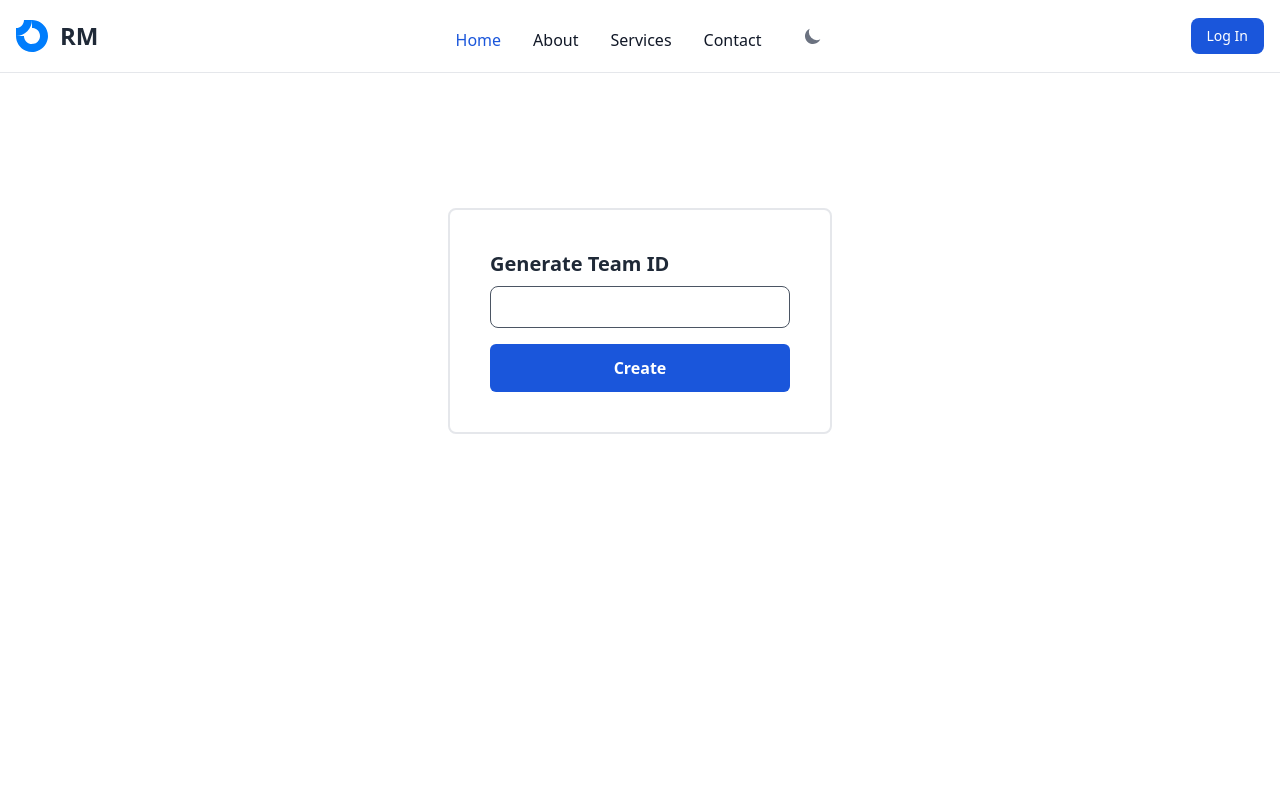
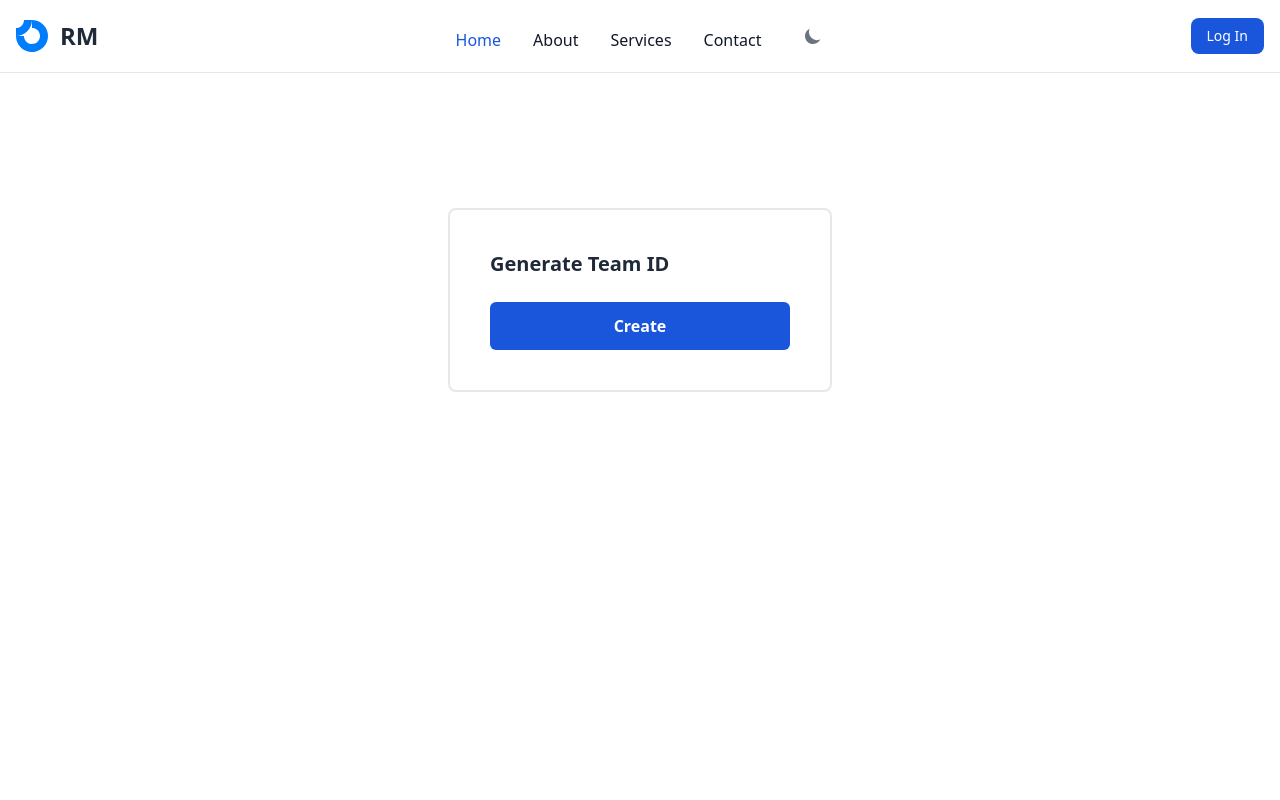
Before and after one commit to patrickiyiakimo/retro-manager, a React (Create React App) app: page /createteam in a window 1280 px wide. Shown: the top 800 px of the page. Built offline with nearby package versions, Linux system fonts and the light colour scheme.

Commit message:
fetched teamID

```diff
--- a/src/api/GenerateTeamId.ts
+++ b/src/api/GenerateTeamId.ts
@@ -1 +1,52 @@
-import React from "react";
+// export const generate_id = async (team_id: {
+//     uuid: string;
+// }) => {
+//     try {
+//         const response = await fetch("http://localhost:2500/generateId", {
+//           method: "GET",
+//           headers: {
+//             "Content-Type": "application/json",
+//           },
+//           body: JSON.stringify(team_id),
+//         });
+
+//         if (!response.ok) {
+//             throw new Error("Failed to generate Team ID")
+//         }
+//     } catch (error) {
+//         console.error("Error generating teamId:", error)
+//         throw error
+//     }
+// }
+
+
+
+
+
+
+
+
+export const generate_id = async (team_id: {
+  uuid: string;
+}): Promise<string> => {
+  try {
+    const response = await fetch("http://localhost:2500/generateId", {
+      method: "POST", // Changed to POST
+      headers: {
+        "Content-Type": "application/json",
+      },
+      body: JSON.stringify(team_id),
+    });
+
+    if (!response.ok) {
+      const errorData = await response.json();
+      throw new Error(errorData.message || "Failed to generate Team ID");
+    }
+
+    const data = await response.json();
+    return data.uuid;
+  } catch (error) {
+    console.error("Error generating teamId:", error);
+    throw error;
+  }
+};
--- a/src/pages/CreateTeam.tsx
+++ b/src/pages/CreateTeam.tsx
@@ -1,22 +1,93 @@
-import React from "react";
+// import React from "react";
+
+// export default function CreateTeam() {
+//   return (
+//     <div className="min-h-screen pt-72 md:pt-52">
+//       <div className="flex items-center justify-center">
+//         <div className=" w-96 rounded-lg border-2 p-10 dark:border-gray-700">
+//           <form>
+//             <label className="block pb-2 text-xl font-bold dark:text-white">
+//               Generate Team ID
+//             </label>
+//             <input
+//               type="text"
+//               className="w-full rounded-lg border-gray-600 dark:bg-gray-600 "
+//             />
+//             <button className=" mt-4 w-full rounded-md bg-blue-700 px-10 py-3 font-bold text-white hover:bg-blue-600">
+//               Create
+//             </button>
+//           </form>
+//         </div>
+//       </div>
+//     </div>
+//   );
+// }
+
+
+
+
+import React, { useState } from "react";
+import { generate_id } from "../api/GenerateTeamId";
+
 
 export default function CreateTeam() {
+  const [uuid, setUuid] = useState<string | null>(null);
+  const [loading, setLoading] = useState(false);
+  const [error, setError] = useState<string | null>(null);
+
+  const handleSubmit = async (e: React.FormEvent) => {
+    e.preventDefault();
+    setLoading(true);
+    setError(null);
+
+    // You can pass any necessary data to the backend here
+    const teamId = { uuid: "some-unique-value" }; // Replace with actual value if needed
+
+    try {
+      const generatedUuid = await generate_id(teamId);
+      setUuid(generatedUuid); // Set the generated UUID to state
+    } catch (err) {
+      setError("Failed to generate Team ID");
+    } finally {
+      setLoading(false);
+    }
+  };
+
+  const handleCopy = () => {
+    if (uuid) {
+      navigator.clipboard.writeText(uuid);
+      alert("UUID copied to clipboard!");
+    }
+  };
+
   return (
     <div className="min-h-screen pt-72 md:pt-52">
       <div className="flex items-center justify-center">
-        <div className=" w-96 rounded-lg border-2 p-10 dark:border-gray-700">
-          <form>
+        <div className="w-96 rounded-lg border-2 p-10 dark:border-gray-700">
+          <form onSubmit={handleSubmit}>
             <label className="block pb-2 text-xl font-bold dark:text-white">
               Generate Team ID
             </label>
-            <input
-              type="text"
-              className="w-full rounded-lg border-gray-600 dark:bg-gray-600 "
-            />
-            <button className=" mt-4 w-full rounded-md bg-blue-700 px-10 py-3 font-bold text-white hover:bg-blue-600">
-              Create
+            <button
+              type="submit"
+              className="mt-4 w-full rounded-md bg-blue-700 px-10 py-3 font-bold text-white hover:bg-blue-600"
+              disabled={loading}
+            >
+              {loading ? "Generating..." : "Create"}
             </button>
           </form>
+          {uuid && (
+            <div className="mt-4">
+              <p className="text-lg font-bold">Generated UUID: {uuid}</p>
+              <button
+                onClick={handleCopy}
+                className="mt-2 w-full rounded-md bg-green-500 px-4 py-2 text-white hover:bg-green-400"
+              >
+                Copy UUID
+              </button>
+            </div>
+          )}
+          {error && <p className="text-red-500">{error}</p>}
         </div>
       </div>
     </div>
```
